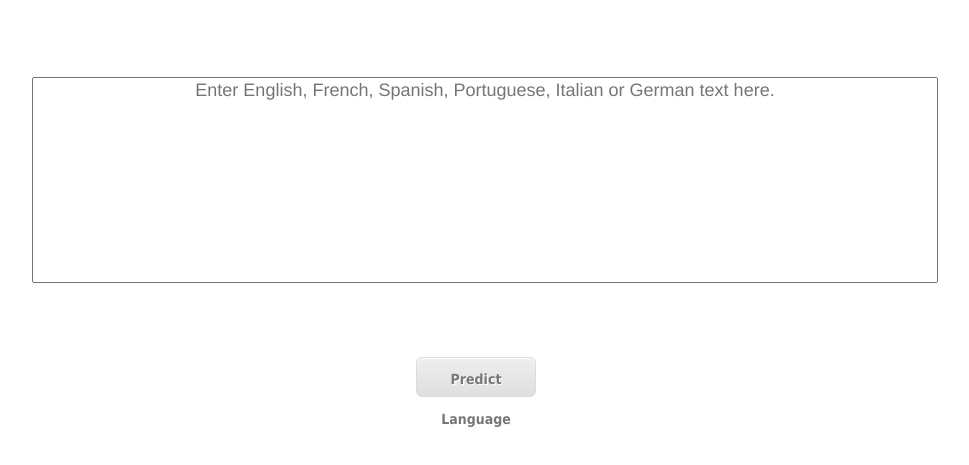
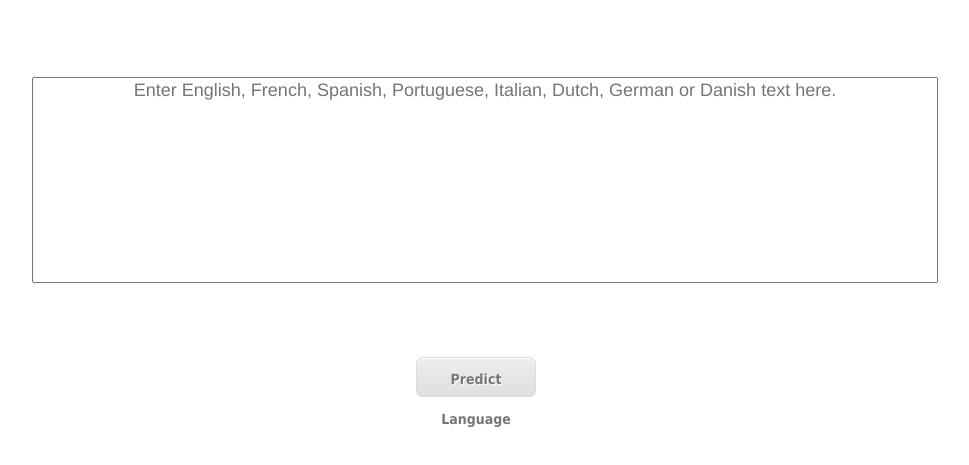
Before and after one commit to rkrux/language-predictor, a plain HTML site: page index.html in a window 1280 px wide. Shown: the part 163-628 px from the top of the page, without its empty margins (160-1129 px from the left). Drawn offline with nearby package versions, Linux system fonts and the light colour scheme.

Commit message:
Update to 8 languages

```diff
--- a/index.html
+++ b/index.html
@@ -14,7 +14,7 @@
 </div>
 
 <div id="query">
-<textarea id="phrase" placeholder="Enter English, French, Spanish, Portuguese, Italian or German text here."></textarea>
+<textarea id="phrase" placeholder="Enter English, French, Spanish, Portuguese, Italian, Dutch, German or Danish text here."></textarea>
 </div>
 <div id="predict">
 <button class="dirbutton" onclick="guess();">Predict Language</button>
```
